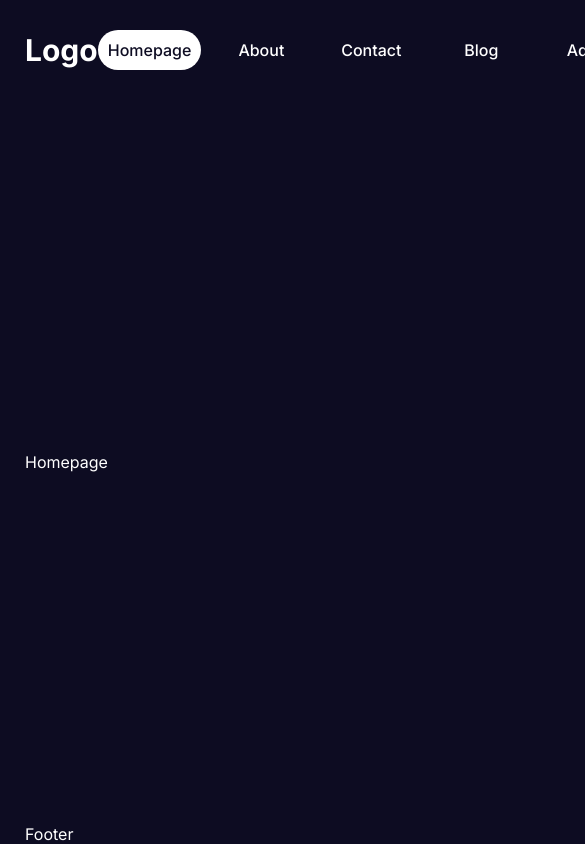
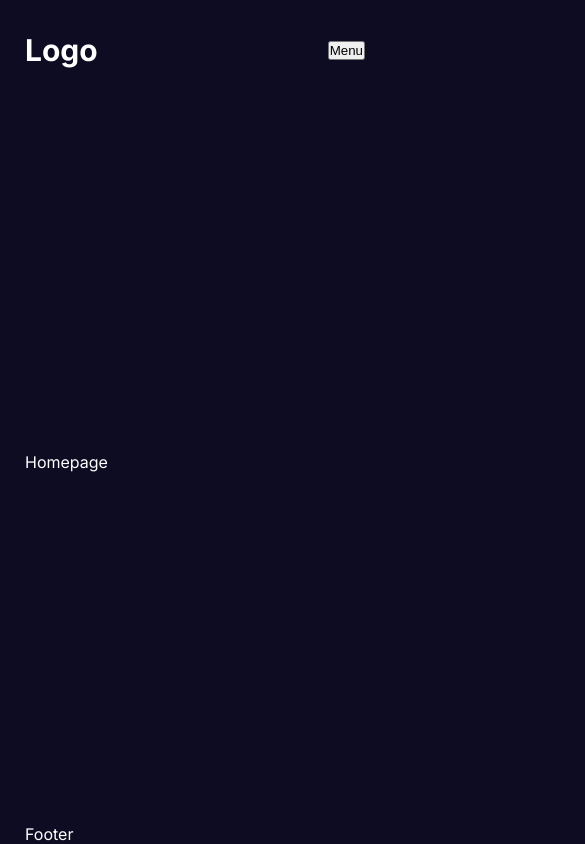
Before and after one commit to JKukielski/nextjs-practice-project, a Next.js app: page / in a window 390 px wide. Shown: the top 844 px of the page, 585 px wide, since content can reach past the window. Built offline with nearby package versions, Linux system fonts and the light colour scheme.

Commit message:
Navbar responsiveness

```diff
--- a/src/components/navbar/links/Links.jsx
+++ b/src/components/navbar/links/Links.jsx
@@ -1,18 +1,24 @@
+'use client';
+
+import { useState } from 'react';
 import styles from './links.module.css';
 import NavLink from './navLink/navLink';
-const Links = () => {
+
 const links = [
   { title: 'Homepage', path: '/' },
   { title: 'About', path: '/about' },
   { title: 'Contact', path: '/Contact' },
   { title: 'Blog', path: '/blog' },
 ];
+const Links = () => {
+  const [open, setOpen] = useState(false);
 
   //temp placeholders
   const session = true;
   const isAdmin = true;
 
   return (
+    <div className={styles.container}>
       <div className={styles.links}>
         {links.map((link) => (
           <NavLink item={link} key={link.title} />
@@ -26,6 +32,20 @@
           <NavLink item={{ title: 'Login', path: '/login' }} />
         )}
       </div>
+      <button
+        className={styles.menuButton}
+        onClick={() => setOpen((prev) => !prev)}
+      >
+        Menu
+      </button>
+      {open && (
+        <div className={styles.mobileLinks}>
+          {links.map((link) => (
+            <NavLink item={link} key={link.title} />
+          ))}
+        </div>
+      )}
+    </div>
   );
 };
 
--- a/src/components/navbar/links/links.module.css
+++ b/src/components/navbar/links/links.module.css
@@ -2,10 +2,42 @@
     display: flex;
     align-items: center;
     gap: 10px;
-}
+  }
 
-.logout {
+  .logout {
     padding: 10px;
     cursor: pointer;
     font-weight: bold;
-}
+  }
+
+  .menuButton,
+  .mobileLinks {
+    display: none;
+  }
+
+
+
+@media (max-width: 768px) {
+    .links {
+      display: none;
+    }
+
+    .menuButton {
+      display: block;
+      cursor: pointer;
+    }
+
+    .mobileLinks {
+      position: absolute;
+      top: 100px;
+      right: 0;
+      width: 50%;
+      height: calc(100vh - 100px);
+      background-color: var(--bg);
+      display: flex;
+      flex-direction: column;
+      align-items: center;
+      justify-content: center;
+      gap: 10px;
+    }
+  }
```
Lines whose indentation alone changed are shown as unchanged.
